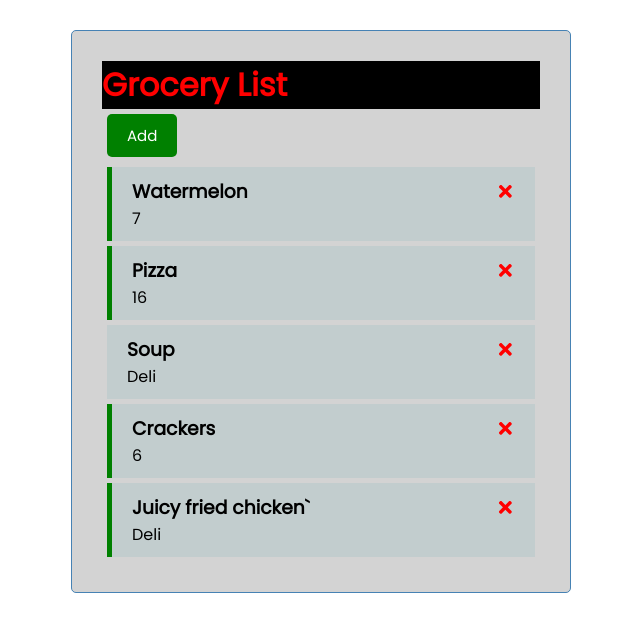
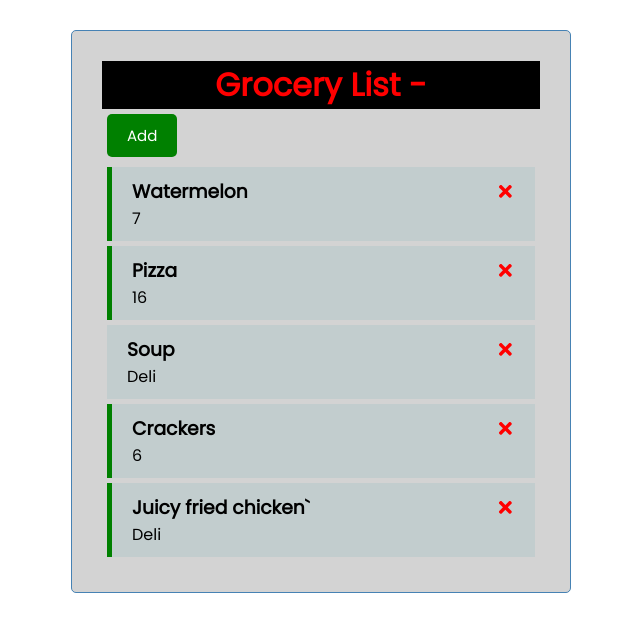
Before and after one commit to kdaysal/grocery-list-netlify, a React (Create React App) app: page / in a window 1280 px wide. Shown: the top 632 px of the page, without its empty margins (319-959 px from the left). Built offline with nearby package versions, Linux system fonts and the light colour scheme; data requests are answered from the project's data file.

Commit message:
Added the user's name to the title and centered the text

```diff
--- a/src/components/Header/Header.js
+++ b/src/components/Header/Header.js
@@ -1,11 +1,11 @@
 import PropTypes from 'prop-types'//prop-types is totally optional for a small app like this - I'm adding it here for reference
 import Button from '../Button/Button'
 
-const Header = ({ title, onAdd, showAddTask }) => {
+const Header = ({ title, onAdd, showAddTask, user }) => {
 
   return (
     <header>
-      <h1 style={{ color: 'red', backgroundColor: 'black' }}>{title}</h1>
+      <h1 style={headingStyle}>{title} - {user}</h1>
       <Button
         btnText={showAddTask ? 'Close' : 'Add'}
         btnColor={showAddTask ? 'blue' : 'green'}
@@ -19,12 +19,11 @@ Header.propTypes = {
   title: PropTypes.string
 }
 
-//For sake of example - you can also define styles separately at the bottom like this...
-// const headingStyle = {
-//   color: 'red',
-//   backgroundColor: 'black'
-// }
-//and if I wanted to call them, the syntax would be like this for example: <h1 style={headingStyle}>{title}</h1>
+const headingStyle = {
+  color: 'red',
+  backgroundColor: 'black',
+  textAlign: 'center'
 
+}
 
 export default Header
```
